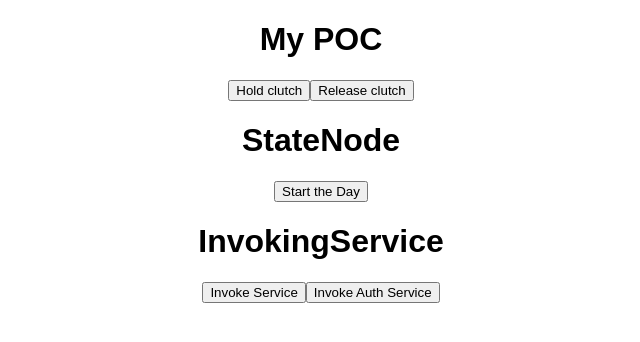
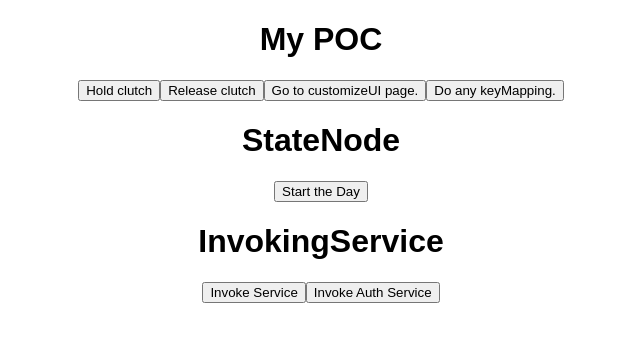
Before and after one commit to ljx213101212/programmer-helper, a React (Vite) app in the folder frontend/xstate/: page / in a window 1280 px wide. Shown: the top 342 px of the page, without its empty margins (319-959 px from the left). Built offline with nearby package versions, Linux system fonts and the light colour scheme; what @xstate/inspect would draw is missing.

Commit message:
xstate: update 05/03/2021 version

```diff
--- a/frontend/xstate/src/modules/MyPOC.tsx
+++ b/frontend/xstate/src/modules/MyPOC.tsx
@@ -250,7 +250,6 @@ const holdMachine = Machine(
       calibrationEnd: (context, event) => {
         console.log("calibration end inner");
       },
-
     },
   }
 );
@@ -291,20 +290,21 @@ const deviceStateMachine = Machine(
           },
           switchProfile: {
             target: "switchProfile",
-          }
+          },
         },
       },
       customizeUI: {
         on: {
           keyMapping: [
             {
-              actions: ["processkeyMapping", raise("completed")],
+              actions: ["processKeyMapping"],
               cond: { type: "keyMappingGuard" },
             },
             { actions: raise("failed") },
           ],
           completed: {
             target: "idle",
+            actions: ["notifyDone"]
           },
           failed: {
             actions: ["notifyFail"],
@@ -486,7 +486,7 @@ const deviceStateMachine = Machine(
             target: "idle",
           },
         },
-      }
+      },
     },
   },
   {
@@ -512,6 +512,7 @@ const deviceStateMachine = Machine(
     },
     guards: {
       keyMappingGuard: (context: any, event: any) => {
+        console.log("doing keyMappingGuard");
         return true;
       },
       dpiUIGuard: (context: any, event: any) => {
@@ -546,28 +547,50 @@ const deviceStateMachine = Machine(
       },
       isClutchAllowed: (context: any, event: any) => {
         const { otfm, otfs, calibration } = context.holdMachine.state.value;
-        if (otfm === "active" || otfs === "active" || calibration === "active") {
+        if (
+          otfm === "active" ||
+          otfs === "active" ||
+          calibration === "active"
+        ) {
           return false;
         }
         return true;
       },
       isOtfsAllowed: (context: any, event: any) => {
         const { clutch, otfm, calibration } = context.holdMachine.state.value;
-        if (otfm === "active" || clutch === "active" || calibration === "active") {
+        if (
+          otfm === "active" ||
+          clutch === "active" ||
+          calibration === "active"
+        ) {
           return false;
         }
         return true;
       },
       isOtfmAllowed: (context: any, event: any) => {
         const { clutch, otfs, calibration } = context.holdMachine.state.value;
-        if (otfs === "active" || clutch === "active" || calibration === "active") {
+        if (
+          otfs === "active" ||
+          clutch === "active" ||
+          calibration === "active"
+        ) {
           return false;
         }
         return true;
       },
       switchProfileGuard: (context: any, event: any) => {
-        const { clutch, otfs, otfm, calibration } = context.holdMachine.state.value;
-        if (otfs === "active" || clutch === "active" || calibration === "active" || otfm === "active") {
+        const {
+          clutch,
+          otfs,
+          otfm,
+          calibration,
+        } = context.holdMachine.state.value;
+        if (
+          otfs === "active" ||
+          clutch === "active" ||
+          calibration === "active" ||
+          otfm === "active"
+        ) {
           return false;
         }
         return true;
@@ -591,6 +614,14 @@ function MyPOCUI() {
       <button onClick={() => service.send(["clutch", "key_up"])}>
         Release clutch
       </button>
+
+      <button onClick={() => service.send(["idle", "customizeUI"])}>
+        Go to customizeUI page.
+      </button>
+
+      <button onClick={() => service.send(["customizeUI", "keyMapping"])}>
+        Do any keyMapping.
+      </button>
     </div>
   );
 }
```
